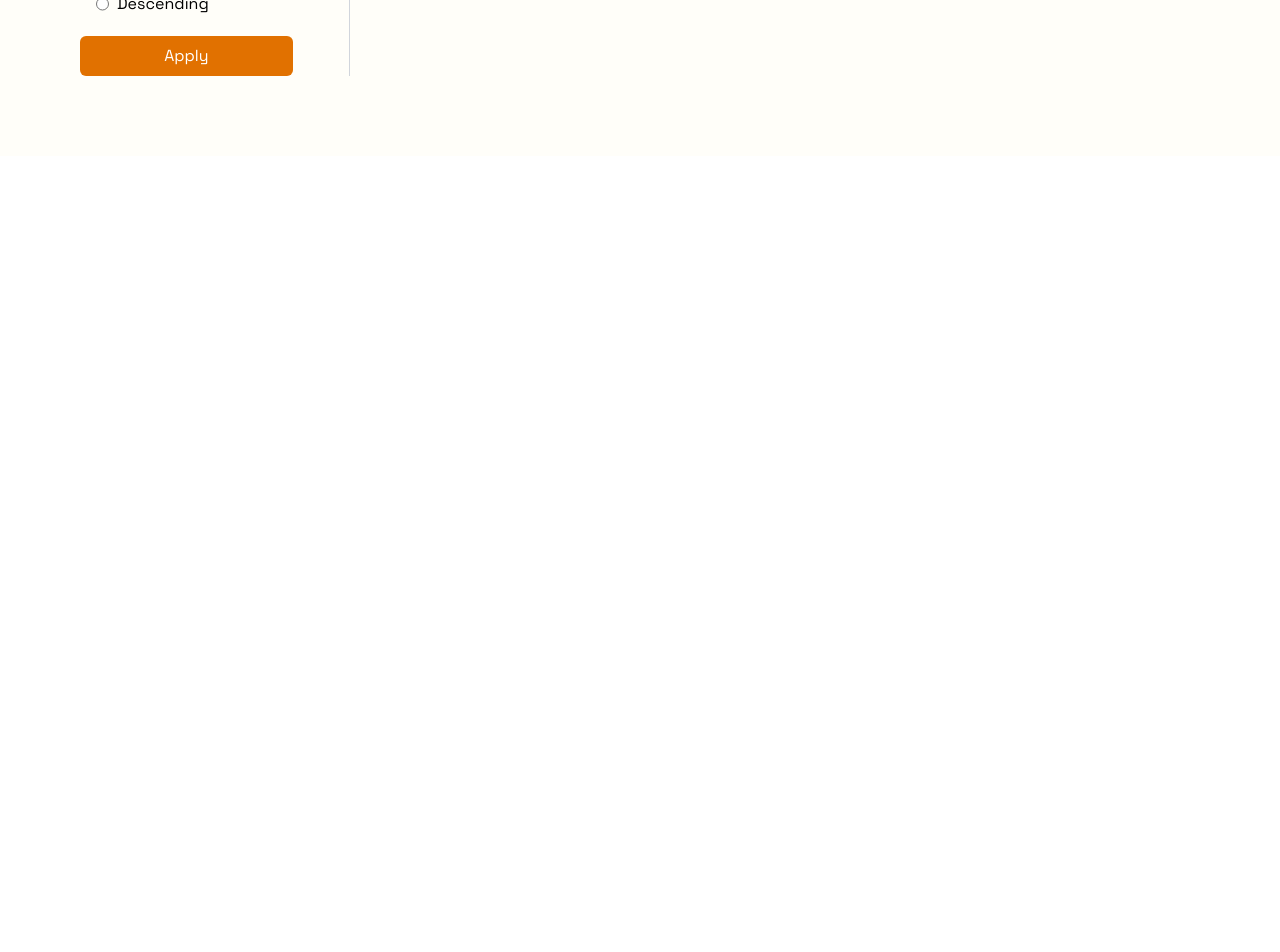
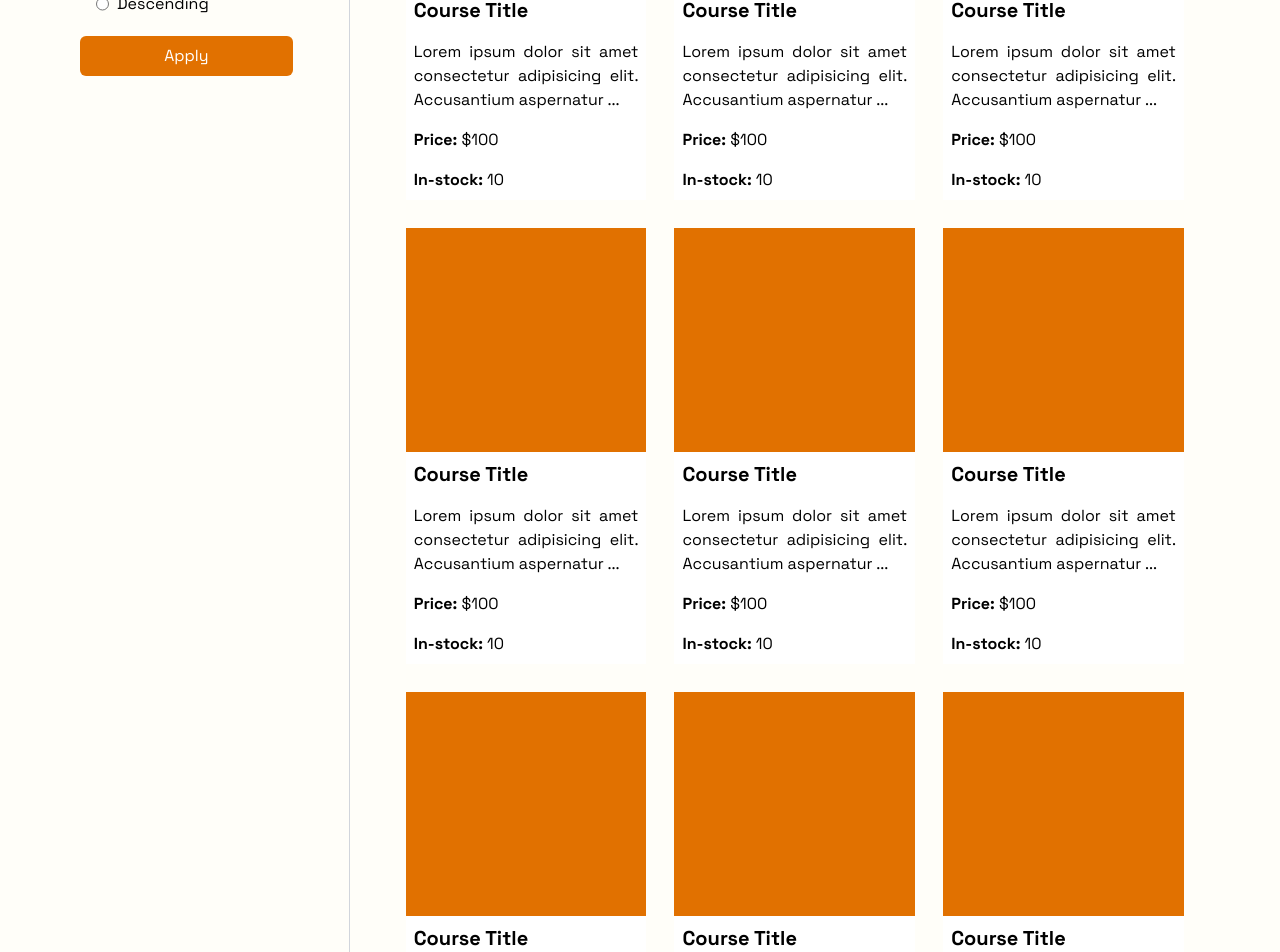
Before and after one commit to UmesiQueen/stackverse-vue, a Vue app: page / in a window 1280 px wide. Shown: the part 480-1432 px from the top of the page. Before the commit the page ends 800 px from the top, so only its background shows below. Built offline with nearby package versions, Linux system fonts and the light colour scheme.

Commit message:
chore: add CourseCard component

```diff
--- a/src/App.vue
+++ b/src/App.vue
@@ -1,5 +1,6 @@
 <script setup lang="ts">
 import { ShoppingCartIcon, MagnifyingGlassIcon, ArrowPathRoundedSquareIcon } from "@heroicons/vue/24/solid";
+import CourseCard from "./components/CourseCard.vue";
 </script>
 
 <template>
@@ -78,7 +79,19 @@ import { ShoppingCartIcon, MagnifyingGlassIcon, ArrowPathRoundedSquareIcon } fro
 						Clear filters
 					</button>
 				</div>
-
+				<div class=" grid grid-cols-1 md:grid-cols-3 gap-7 w-full">
+					<CourseCard />
+					<CourseCard />
+					<CourseCard />
+					<CourseCard />
+					<CourseCard />
+					<CourseCard />
+					<CourseCard />
+					<CourseCard />
+					<CourseCard />
+					<CourseCard />
+					<CourseCard />
+				</div>
 			</div>
 		</div>
 	</main>
--- /dev/null
+++ b/src/components/CourseCard.vue
@@ -0,0 +1,26 @@
+<script setup lang="ts">
+import { ShoppingBagIcon } from "@heroicons/vue/24/solid";
+</script>
+
+<template>
+    <div class=" bg-white font-space-grotesk flex flex-col overflow-hidden">
+        <div class=" bg-amber-600 w-full h-56 relative group">
+            <button
+                class="bg-white/20 rounded-full p-2 absolute right-2 top-2 hover:bg-white/50 transition duration-200 cursor-pointer peer hidden group-hover:block">
+                <ShoppingBagIcon class="size-6 text-gray-950/80" />
+            </button>
+            <span role="tooltip"
+                class="text-white bg-gray-950/80 p-1 px-2 text-xs rounded-full hidden peer-hover:block absolute top-7 right-10 transition-all duration-200 ease-in-out delay-75">
+                Add to cart
+            </span>
+        </div>
+        <div class="space-y-4 p-2">
+            <h2 class="font-bold text-xl">Course Title</h2>
+            <p class="text-justify ">
+                Lorem ipsum dolor sit amet consectetur adipisicing elit. Accusantium aspernatur ...
+            </p>
+            <p><b>Price:</b> $100</p>
+            <p><b>In-stock:</b> 10</p>
+        </div>
+    </div>
+</template>
```
